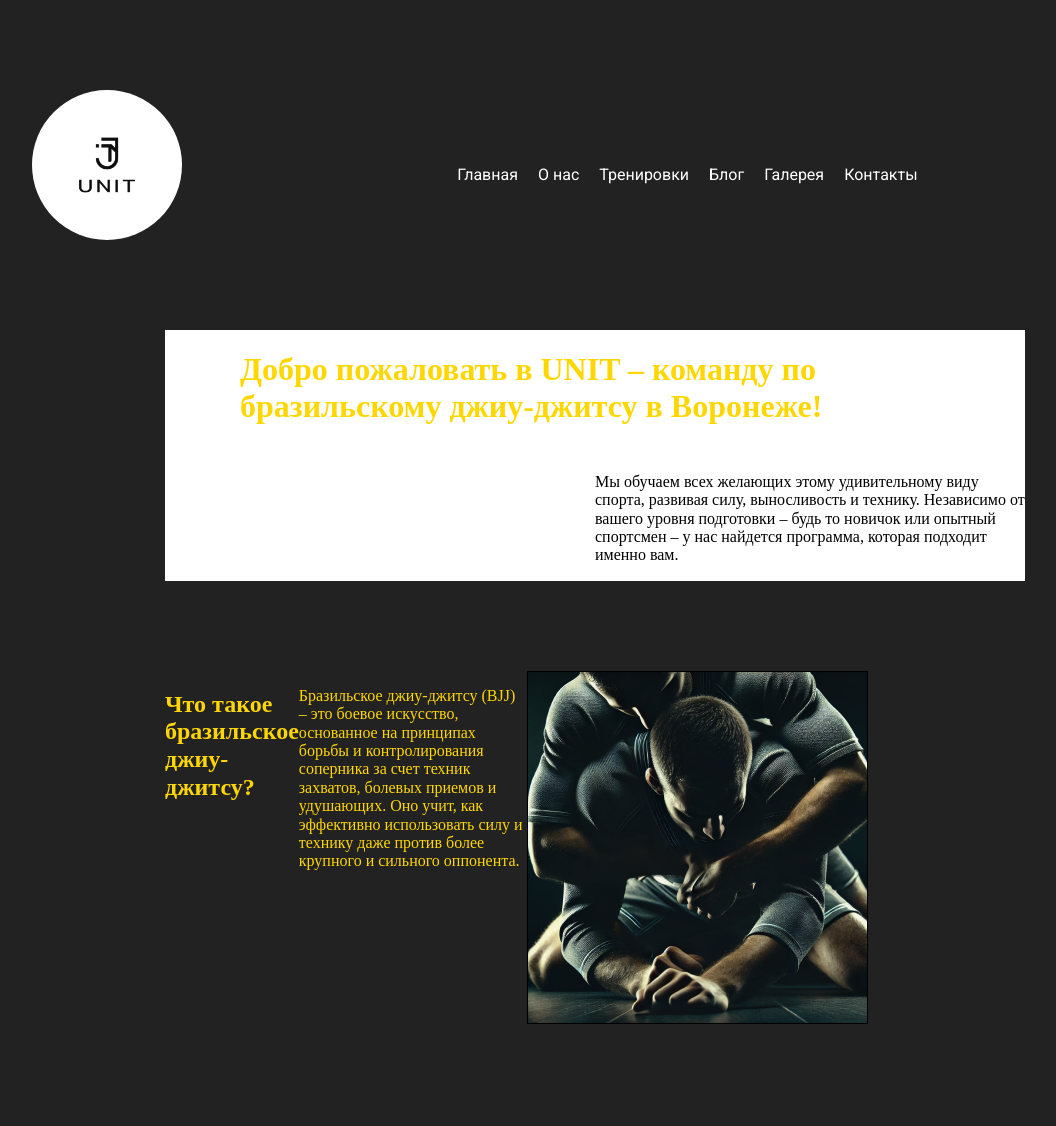
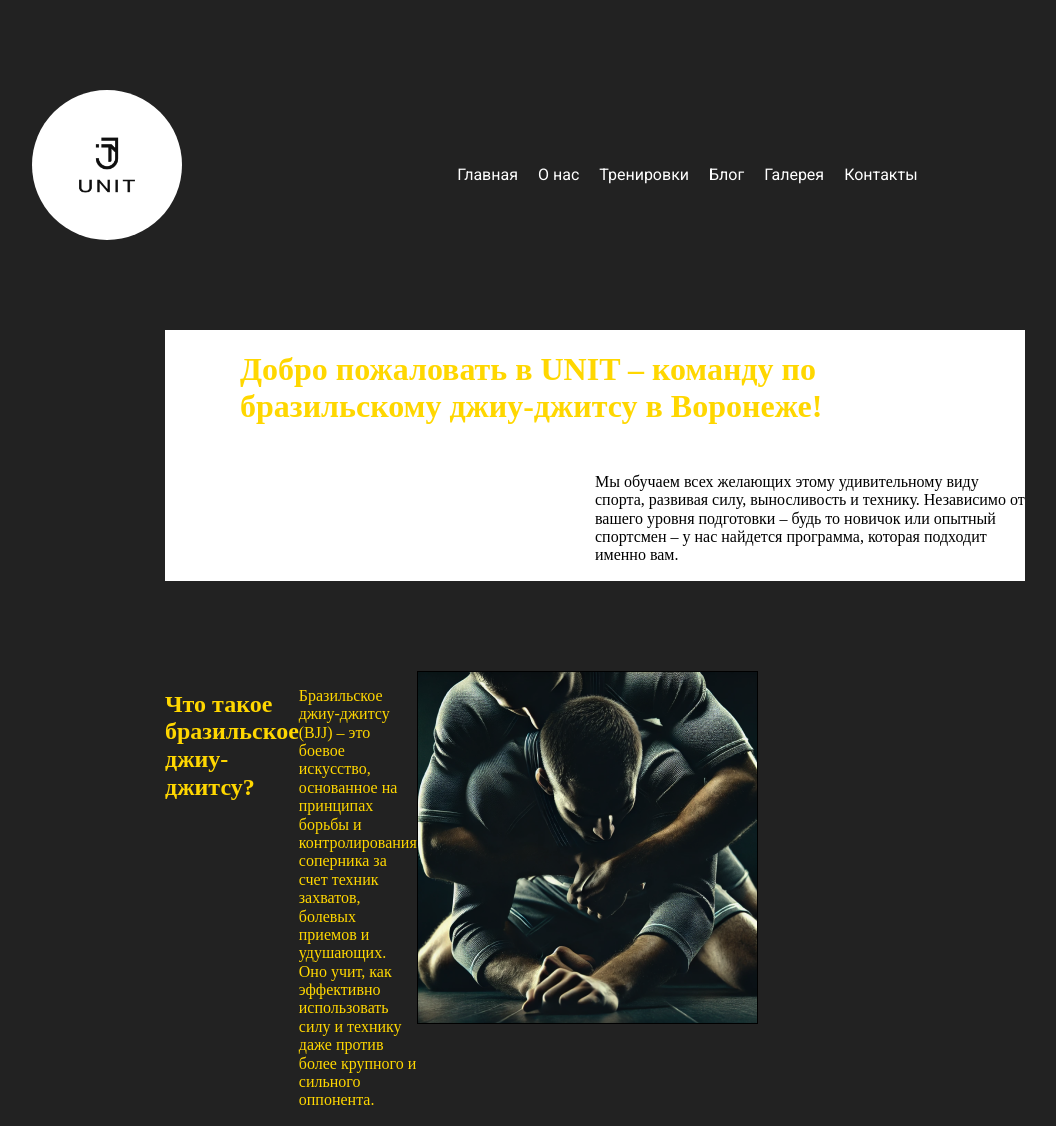
Before and after one commit to rodionovjj/site_unitjj, a plain HTML site: page index.html in a window 1280 px wide. Shown: the whole page, without its empty margins (165-1221 px from the left). Before the commit the page ends 1028 px from the top, so only its background shows below. Drawn offline with Linux system fonts and the light colour scheme.

Commit message:
add file js

```diff
--- a/style/style.css
+++ b/style/style.css
@@ -65,7 +65,8 @@ li {
 }
 
 .about {
-    display: flex;
+    display: grid;
+    grid-auto-flow: column dense;
     width: 40%;
     margin-top: 90px;
     margin-left: 330px;
@@ -77,10 +78,12 @@ li {
 }
 
 .about-p {
+
     color: #FFD700;
 }
 
 .about-img {
-    width: 150px;
-    height: 150px;
+
+    width: 100%;
+
 }
```
Also changed, not shown: style/script/script.js (added).
